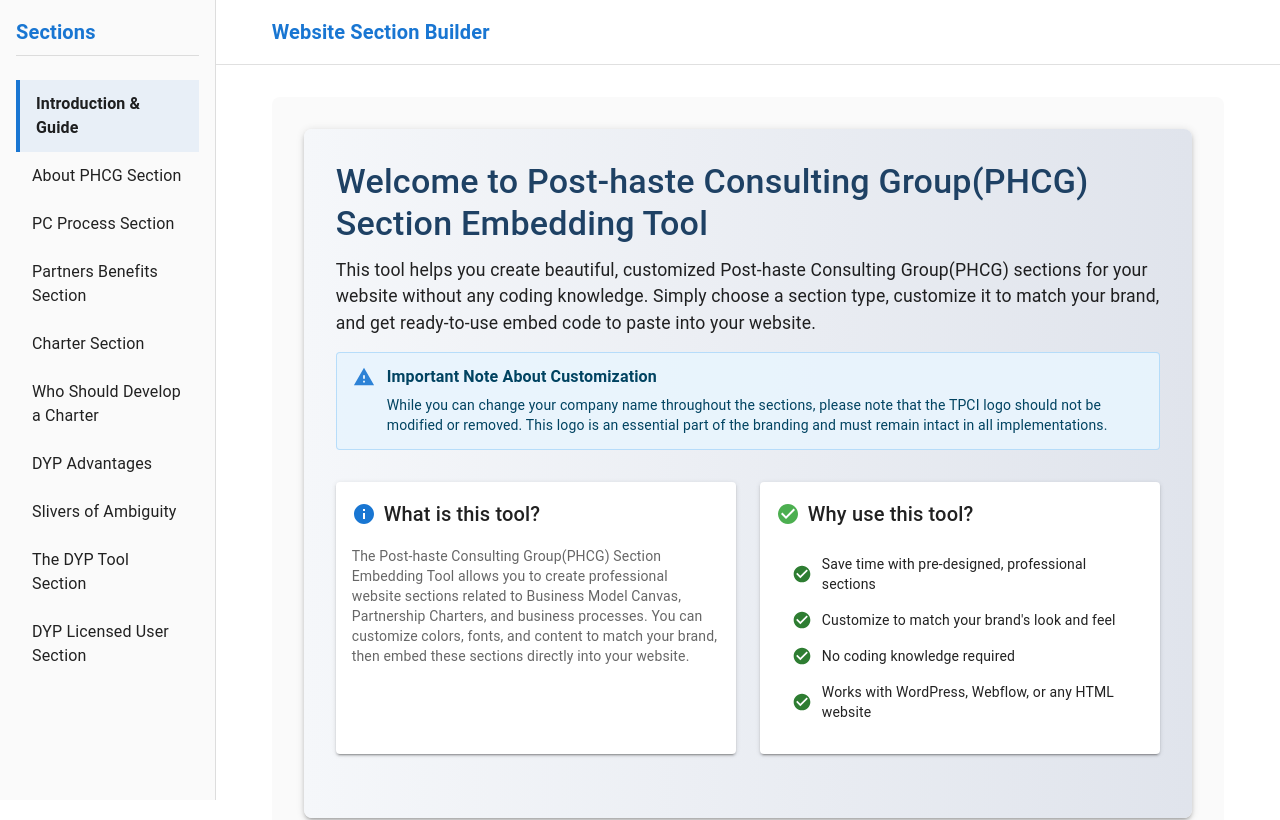
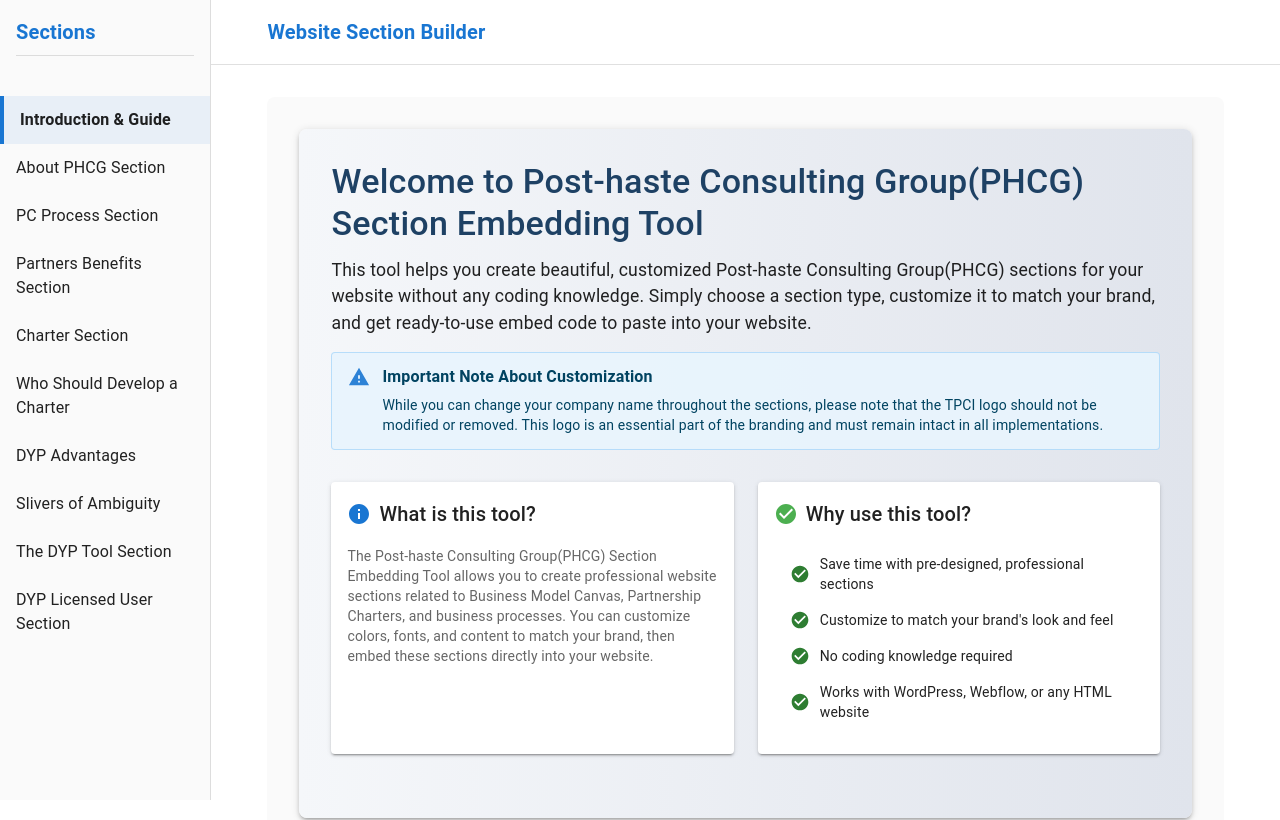
Before and after one commit to Christopher-I/bmc, a React (Create React App) app: page / in a window 1280 px wide. Shown: the top 820 px of the page. Built offline with nearby package versions, Linux system fonts and the light colour scheme.

Commit message:
add vertical scroll to sidebar

```diff
--- a/src/components/General Functions/Sidebar.js
+++ b/src/components/General Functions/Sidebar.js
@@ -18,7 +18,7 @@
   { key: "dypAdvantages", label: "DYP Advantages" },
   { key: "sliversOfAmbiguity", label: "Slivers of Ambiguity" },
   { key: "dypTool", label: "The DYP Tool Section" },
-  { key: "dypLicensedUser", label: "DYP Licensed User Section" }, // Added new section
+  { key: "dypLicensedUser", label: "DYP Licensed User Section" },
 ];
 
 const Sidebar = ({ active, onSelect }) => {
@@ -29,12 +29,14 @@
         width: 250,
         height: "100vh",
         borderRight: "1px solid #ddd",
-        p: 2,
         position: "sticky",
         top: 0,
         backgroundColor: "#fafafa",
+        display: "flex",
+        flexDirection: "column",
       }}
     >
+      <Box sx={{ p: 2 }}>
         <Typography
           variant="h6"
           gutterBottom
@@ -44,7 +46,13 @@
         </Typography>
 
         <Divider sx={{ mb: 2 }} />
+      </Box>
 
+      <Box sx={{
+        overflowY: "auto", // Enable vertical scrolling
+        flexGrow: 1, // Take remaining space
+        pb: 2 // Add some padding at the bottom
+      }}>
         <List>
           {sections.map((section) => (
             <ListItemButton
@@ -62,6 +70,8 @@
                   backgroundColor: "rgba(25, 118, 210, 0.04)",
                 },
                 transition: "all 0.2s ease-in-out",
+                pl: 2, // Padding for content within scrolling area
+                pr: 2,
               }}
             >
               <ListItemText
@@ -74,6 +84,7 @@
           ))}
         </List>
       </Box>
+    </Box>
   );
 };
 
```
Lines whose indentation alone changed are shown as unchanged.
